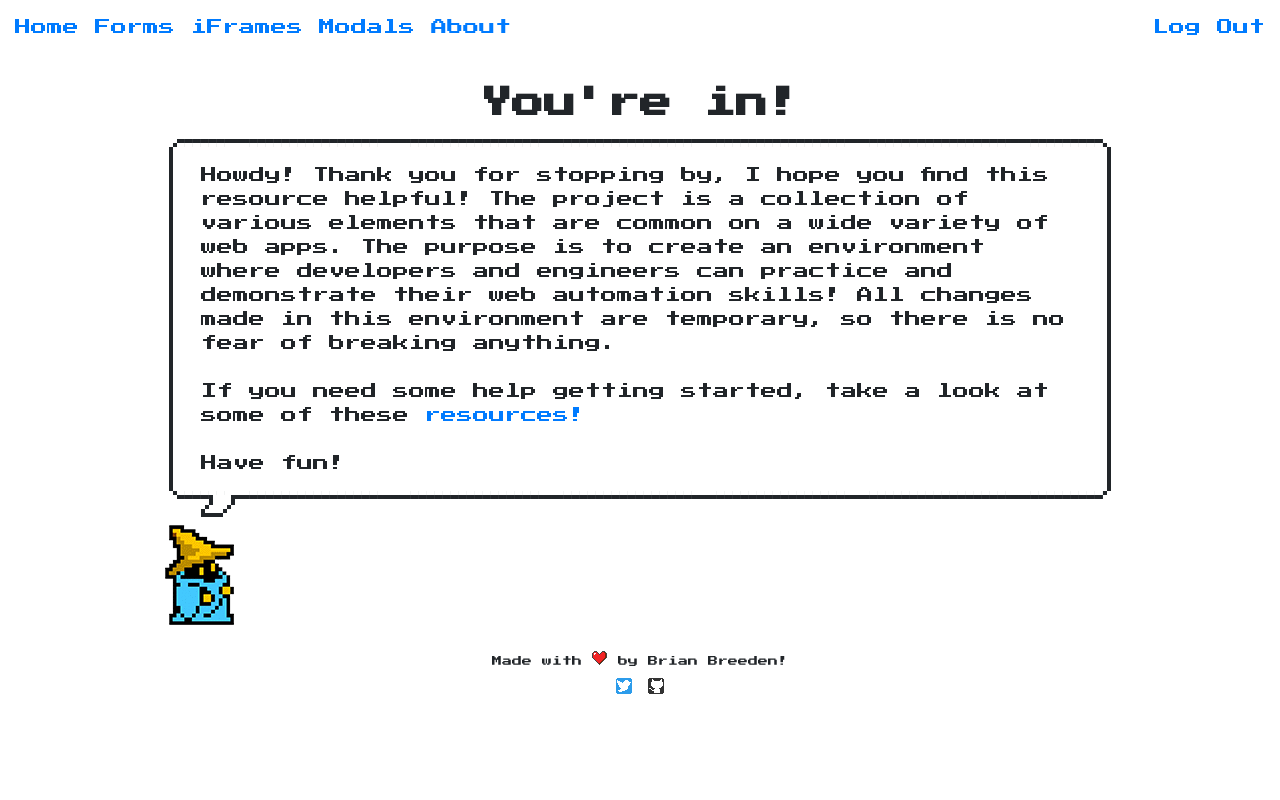
After one commit to BBreeden/8_bit_automation, a Flask app: page /home in a window 1280 px wide. The commit adds this page. Run offline with Flask 2, Linux system fonts and the light colour scheme.

Commit message:
menu, home page

```diff
--- a/app.py
+++ b/app.py
@@ -7,3 +7,7 @@ app.config["DEBUG"] = True
 @app.route('/')
 def index():
     return render_template("index.html")
+
+@app.route('/home')
+def home():
+    return render_template("home.html")
--- a/static/css/main.css
+++ b/static/css/main.css
@@ -12,6 +12,12 @@ body {
   align-items: center;
 }
 
+footer {
+  display: flex;
+  flex-direction: column;
+  align-items: center;
+}
+
 main {
   max-width: 1000px;
   display: flex;
@@ -20,8 +26,17 @@ main {
   padding: 25px;
 }
 
+p {
+  margin: 0;
+  padding: 0;
+}
+
 nav {
   width: 100%;
+  display: flex;
+  flex-direction: row;
+  justify-content: space-between;
+  padding: 15px;
 }
 
 #login {
@@ -46,6 +61,14 @@ nav {
   margin: 30px 0px 30px;
 }
 
+#social-icons {
+  padding-top: 5px;
+}
+
+.footer-text {
+  font-size: 10px;
+}
+
 .hidden {
   display: none;
 }
--- a/static/js/login.js
+++ b/static/js/login.js
@@ -4,6 +4,7 @@ function login(){
         password_field.classList.remove('is-error');
         login_field.classList.add('is-success');
         password_field.classList.add('is-success');
+        location.replace('../../home');
     } else {
         login_field.classList.remove('is-success');
         password_field.classList.remove('is-success');
@@ -33,6 +34,7 @@ function removeStatusCSS(){
     password_field.classList.remove('is-success');
     forgot_password.classList.add('hidden');
     login_fail_msg.classList.add('hidden');
+    password_hint.classList.add('hidden');
     login_counter = 0;
 }
 
@@ -46,6 +48,7 @@ window.onload = function() {
     password_field = document.getElementById('password_field');
     login_fail_msg = document.getElementById('login-fail-alert');
     forgot_password = document.getElementById('login-forgot');
+    password_hint = document.getElementById('password-hint');
     login_counter = 0;
     secret_sound = new Audio('../static/misc/secret.mp3')
   };
--- a/templates/footer.html
+++ b/templates/footer.html
@@ -1,3 +1,7 @@
 <footer>
-
+    <p class="footer-text">Made with <i class="nes-icon is-small heart"></i> by Brian Breeden!</p>
+    <section id="social-icons">
+        <i class="nes-icon twitter is-small"></i>
+        <i class="nes-icon github is-small"></i>
+    </section>
 </footer>
--- /dev/null
+++ b/templates/home.html
@@ -0,0 +1,27 @@
+<!doctype html>
+
+<html lang="en">
+
+{% include 'header.html' %}
+{% include 'menu.html' %}
+<body>
+    <main role="main">
+        <h1>You're in!</h1>
+
+        <section id="mage-greeting">
+            <!-- Speech Bubble -->
+            <div class="nes-balloon from-left">
+                <p>Howdy! Thank you for stopping by, I hope you find this resource helpful! The project is a collection of various elements that are common on a wide variety of web apps. The purpose is to create an environment where developers and engineers can practice and demonstrate their web automation skills! All changes made in this environment are temporary, so there is no fear of breaking anything.</p> <br />
+
+                <p>If you need some help getting started, take a look at some of these <a href="#">resources!</a></p> <br />
+
+                <p>Have fun!</p>
+            </div>
+            <img alt="An 8-bit sprite the the black mage." src="{{ url_for('static', filename='img/bmage.gif')}}">
+        </section>
+    </main>
+</body>
+
+{% include 'footer.html' %}
+
+</html>
--- a/templates/index.html
+++ b/templates/index.html
@@ -9,11 +9,11 @@
         <h1>Welcome to 8-Bit Automation!</h1>
         <section id="greeting" class="nes-container with-title">
             <p class="title">Getting Started</p>
-            <p>This project was designed to give developers a playground to learn about web automation. Any actions taken on this website are not permanent and it makes for a great place to practice writing automated scripts!</p>
+            <p>This project was designed to give developers a playground to learn about web automation. Any actions taken on this website are not permanent and it makes for a great place to practice writing automated scripts!</p> <br />
 
-            <p>If you are new to web automation, I have written a getting started guide here!</p>
+            <p>If you are new to web automation or coding, <a href="#">start here!</a></p>
 
-            <p class="hidden" id="password-hint">Oh yeah, the password (I almost forgot)! The login is 'Admin' and the password is 'Kirby'. You can also bypass the login page by going to the next page directly. (It has been suggested that whoever is in charge of security around here isn't very good.)</p>
+            <p class="hidden" id="password-hint"> <br /> Oh yeah, the password (I almost forgot)! The login is 'Admin' and the password is 'Kirby'. You can also bypass the login page by going to the <a href="/home">next page directly</a>. (It has been suggested that whoever is in charge of security around here isn't very good.)</p>
         </section>
 
         <section id="login" class="nes-container with-title">
--- a/templates/menu.html
+++ b/templates/menu.html
@@ -1,5 +1,10 @@
 <nav id="navbar">
-    <a href="#home">Home</a>
-    <a href="#news">Jobs</a>
-    <a href="#contact">Contact</a>
+    <section id="main-nav">
+        <a href="/home">Home</a>
+        <a href="#">Forms</a>
+        <a href="#">iFrames</a>
+        <a href="#">Modals</a>
+        <a href="#">About</a>
+    </section>
+    <a href="/">Log Out</a>
 </nav>
```
Also changed, not shown: static/img/bmage.gif (added), 1 other file.
